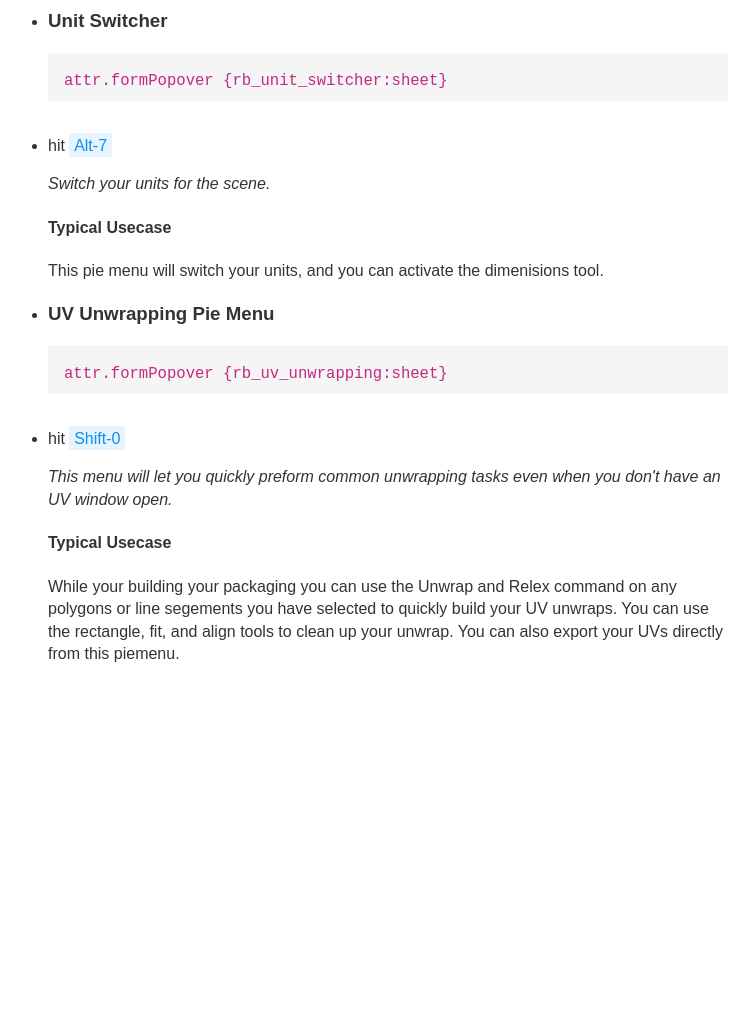
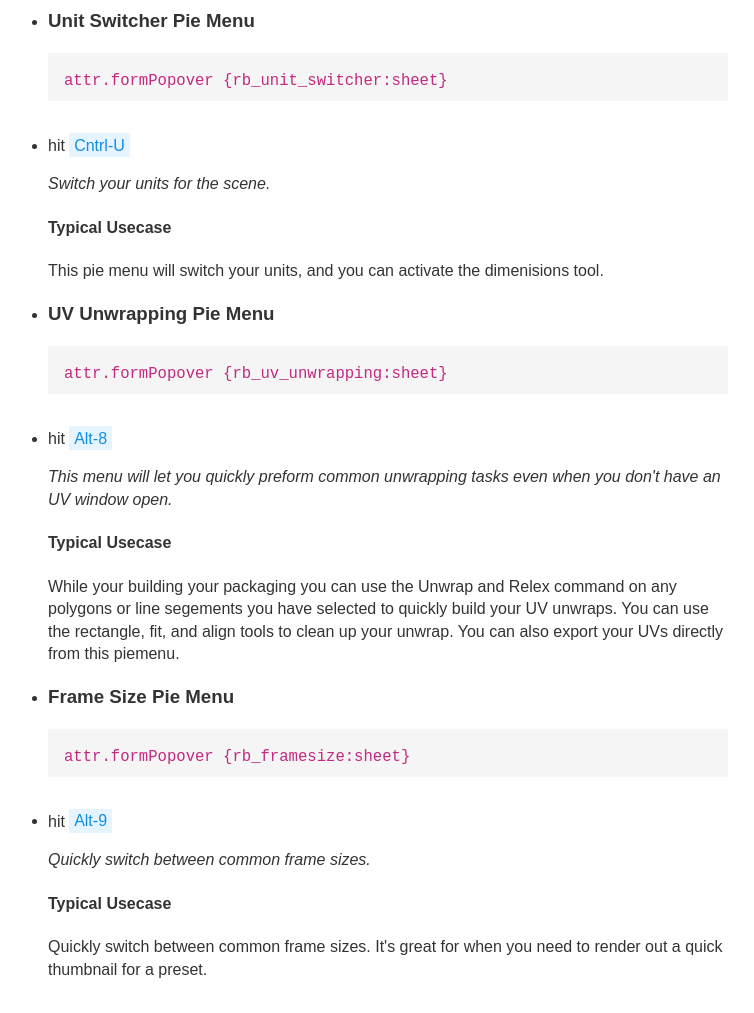
Before and after one commit to ErnstRyan1/Red_Beard_Retail, a plain HTML site: page Documentation/index.html in a window 1280 px wide. Shown: the part 1220-2233 px from the top of the page, without its empty margins (272-1026 px from the left). Before the commit the page ends 1917 px from the top, so only its background shows below. Drawn offline with Linux system fonts and the light colour scheme.

Commit message:
Updating Help File and adding keybinding descriptions to pie menus

```diff
--- a/Documentation/index.html
+++ b/Documentation/index.html
@@ -42,10 +42,10 @@
 
         <ul id="AboutPieMenus">
           <li>
-            <h3 id="unitswitcher">Unit Switcher</h3>
+            <h3 id="rb_unit_switcher">Unit Switcher Pie Menu</h3>
 				<div class="definition">
 				  <code>attr.formPopover {rb_unit_switcher:sheet}</code>
-				  <li>hit <span class="keystroke">Alt-7</span></li>
+				  <li>hit <span class="keystroke">Cntrl-U</span></li>
 				  <p class="tooltip">Switch your units for the scene.</p>
 				</div>
 				<h4>Typical Usecase</h4>
@@ -53,15 +53,27 @@
 				</li>
 
 		<li>
-			<h3 id="unwrapingpie">UV Unwrapping Pie Menu</h3>
+			<h3 id="rb_uv_unwrap">UV Unwrapping Pie Menu</h3>
 				<div class="definition">
 				  <code>attr.formPopover {rb_uv_unwrapping:sheet}</code>
-				  <li>hit <span class="keystroke">Shift-0</span></li>
+				  <li>hit <span class="keystroke">Alt-8</span></li>
 				  <p class="tooltip">This menu will let you quickly preform common unwrapping tasks even when you don't have an UV window open.</p>
 				</div>
 				<h4>Typical Usecase</h4>
 				<p>While your building your packaging you can use the Unwrap and Relex command on any polygons or line segements you have selected to quickly build your UV unwraps.  You can use the rectangle, fit, and align tools to clean up your unwrap.  You can also export your UVs directly from this piemenu.</p>
 			  </li>
+
+        <li>
+          <h3 id="rb_framesize">Frame Size Pie Menu</h3>
+            <div class="definition">
+              <code>attr.formPopover {rb_framesize:sheet}</code>
+              <li>hit <span class="keystroke">Alt-9</span></li>
+              <p class="tooltip">Quickly switch between common frame sizes.</p>
+            </div>
+            <h4>Typical Usecase</h4>
+            <p>Quickly switch between common frame sizes.  It's great for when you need to render out a quick thumbnail for a preset.</p>
+            </li>
+
         </ul>
     </body>
 </html>
```
Also changed, not shown: 12 other files.
